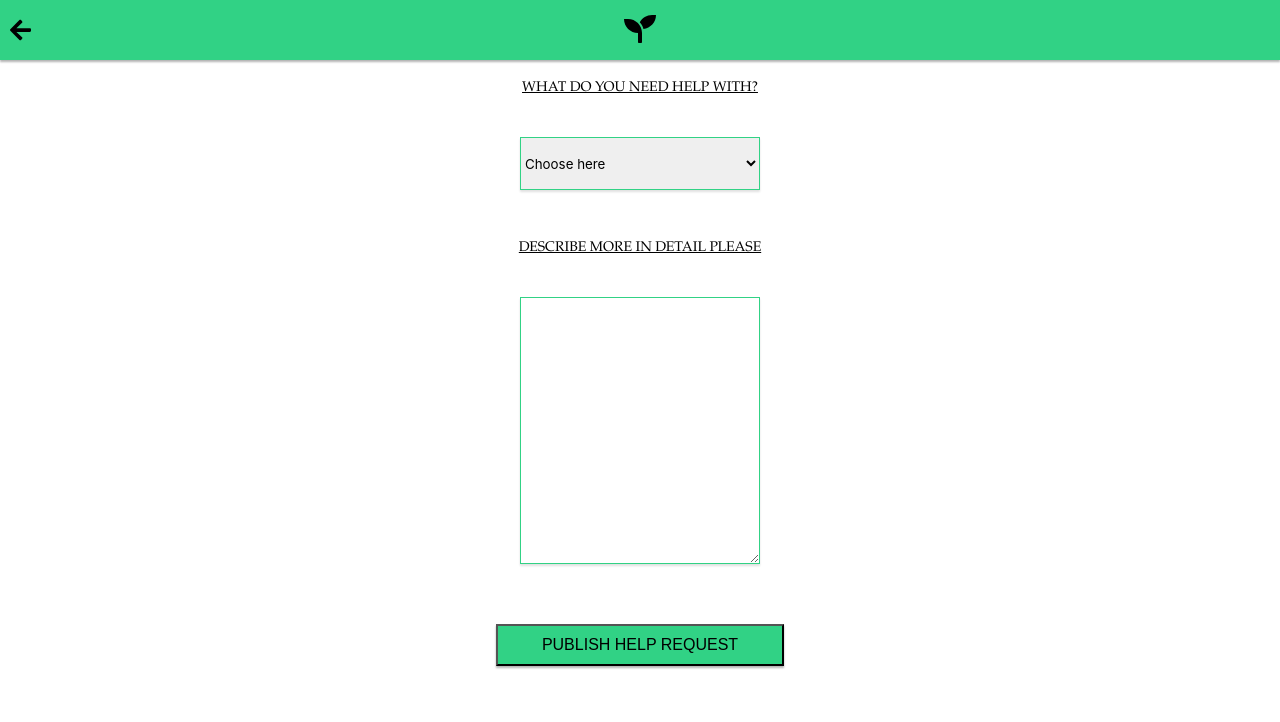
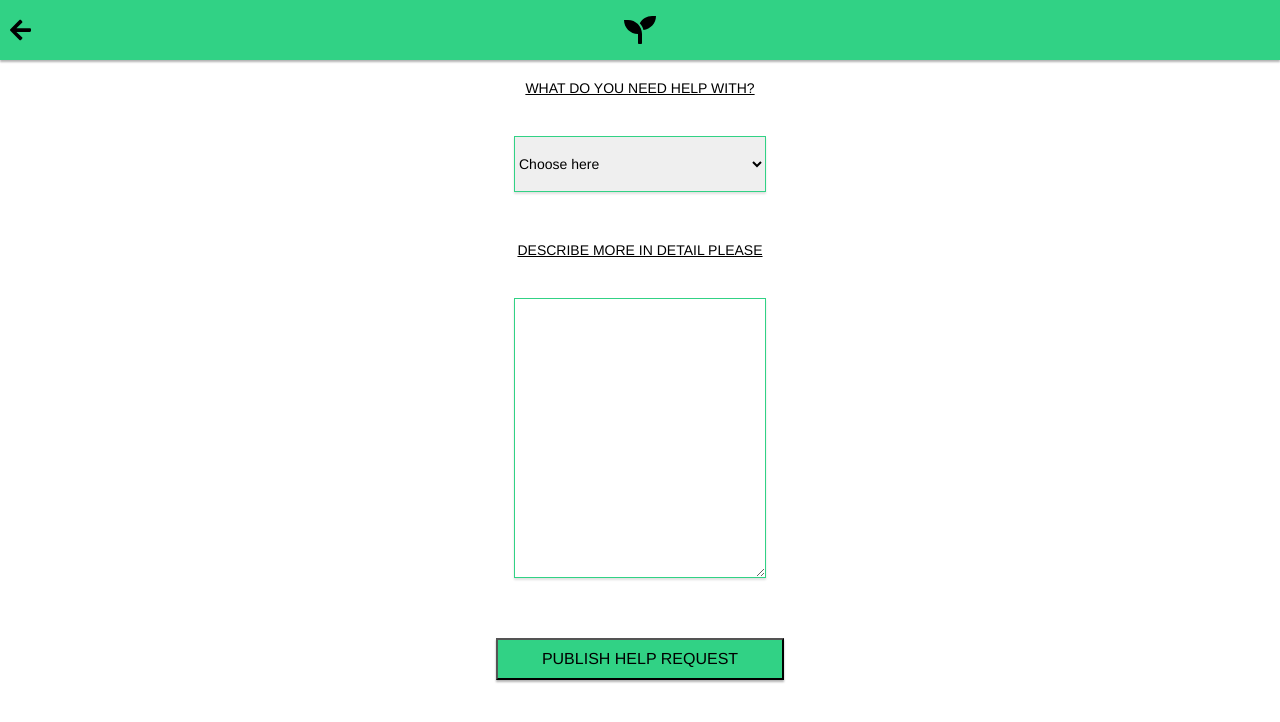
Before and after one commit to Vlad-Ber/Local_Heroes, a React (Create React App) app: page /help-request in a window 1280 px wide. Shown: the top 722 px of the page. Built offline with nearby package versions, Linux system fonts and the light colour scheme.

Commit message:
Helvetica everywhere

```diff
--- a/src/App.js
+++ b/src/App.js
@@ -17,7 +17,7 @@ class App extends Component {
   render(){
     return (
       <Router>
-        <div className="App" style={{ fontFamily: 'Palatino' }}>
+        <div className="App" style={{ fontFamily: 'Helvetica' }}>
           <Switch>
             <Route path="/" exact component={Signup}/>
             <Route path="/signup" component={Signup}/>
--- a/src/components/DropDownInput.js
+++ b/src/components/DropDownInput.js
@@ -19,7 +19,9 @@ const DropDown = styled.select`
     margin: auto;
     display: flex;
 
-    font-family: 'Inter';
+    font-family: 'Helvetica';
+
+    font-size: 14px;
 
     border:  1px solid #31D285;
     box-sizing: border-box;
--- a/src/components/TextButton.js
+++ b/src/components/TextButton.js
@@ -18,7 +18,7 @@ const Button = styled.button`
     margin-bottom: ${props => props.marginBottom || '30px'};
     background: #31D285;
     box-shadow: 0px 2px 2px rgba(0, 0, 0, 0.3);
-
+    font-family: 'Helvetica';
 `
 
 export default TextButton;
--- a/src/components/TextInput.js
+++ b/src/components/TextInput.js
@@ -45,6 +45,9 @@ const StyledTextArea = styled.textarea`
     margin: auto;
     display: flex;
 
+    font-family: 'Helvetica';
+    font-size: 14px;
+
     border:  1px solid #31D285;
     box-sizing: border-box;
     box-shadow: 0px 2px 2px rgba(0, 0, 0, 0.12);
@@ -56,6 +59,9 @@ const StyledInput = styled.input`
     margin: auto;
     display: flex;
 
+    font-family: 'Helvetica';
+    font-size: 14px;
+
     border:  1px solid #31D285;
     box-sizing: border-box;
     box-shadow: 0px 2px 2px rgba(0, 0, 0, 0.12);
```
